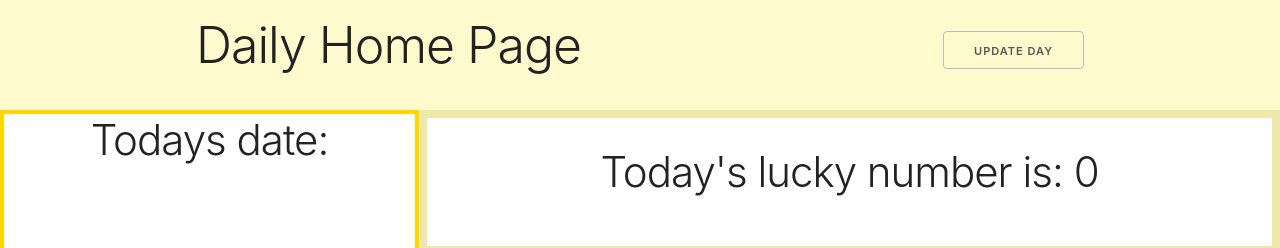
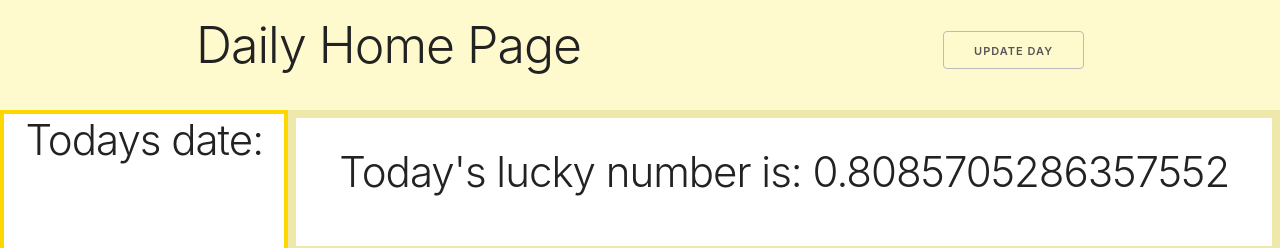
Before and after one commit to runquan-ray-zhou/starter-react-lifecycle-networking, a React (Create React App) app: page / in a window 1280 px wide. Shown: the top 248 px of the page. Built offline with nearby package versions, Linux system fonts and the light colour scheme.

Commit message:
missing something

```diff
--- a/src/App.js
+++ b/src/App.js
@@ -1,4 +1,4 @@
-import { useState } from "react";
+import { useState, useEffect } from "react";
 import days from "./data";
 const colors = [
   "papayawhip",
@@ -17,13 +17,26 @@ function App() {
   const [today, setToday] = useState({});
   const [vibe, setVibe] = useState("");
 
+  function getData() {
+    console.log("I am getting data");
+  }
+
   function handleOnChange(event) {
     setVibe(event.target.value);
   }
 
   function updateIndex() {
+    setToday(days[index]);
     setIndex((index + 1) % days.length);
   }
+
+  // useEffect(() => {
+  //   getData();
+  // });
+
+  useEffect(() => {
+    setNumber(Math.random());
+  }, []);
 
   return (
     <div className="App">
```
